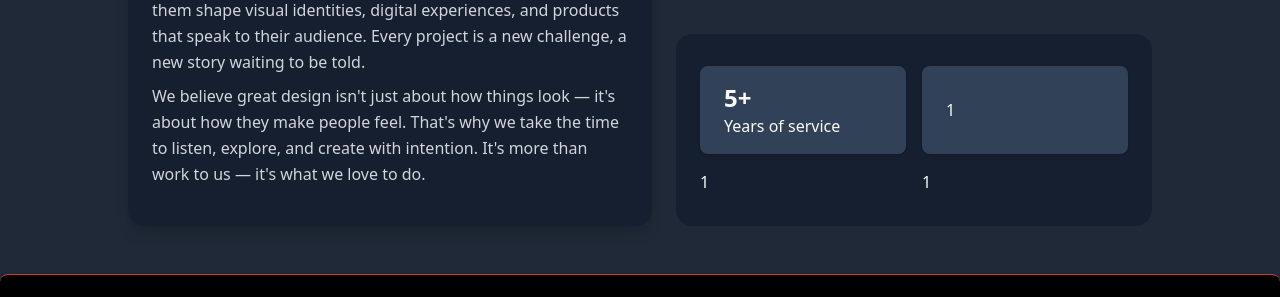
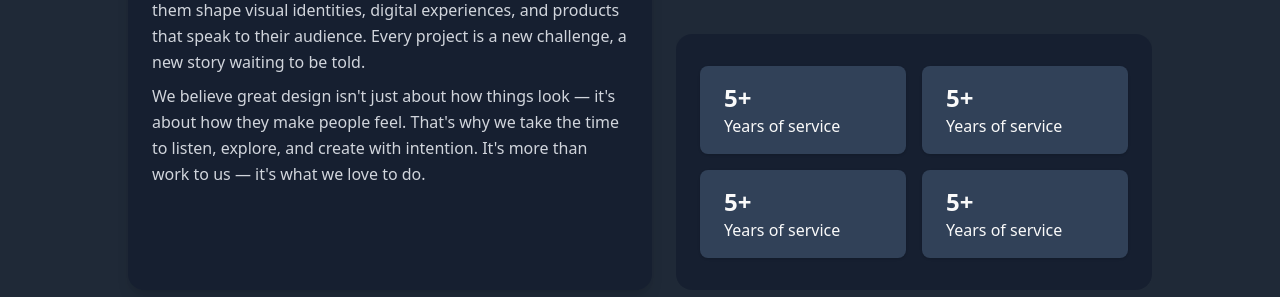
Before and after one commit to KlasniMisho123/All-company, a Next.js app: page /aboutus in a window 1280 px wide. Shown: the part 845-1142 px from the top of the page. Built offline with nearby package versions, Linux system fonts and the light colour scheme.

Commit message:
aboutus commmit

```diff
--- a/app/aboutus/page.tsx
+++ b/app/aboutus/page.tsx
@@ -1,5 +1,6 @@
 import React from 'react'
 import { Urbanist } from 'next/font/google';
+import StoryStatCard from '@/components/StoryStatCard';
 
 
 const urbanist = Urbanist({ subsets: ['latin'], weight: ['400', '700'] });
@@ -57,15 +58,22 @@ export default function aboutus() {
               </div>
 
               <div className='flex-1 grid grid-cols-2 gap-4 shadow-lg bg-slate-900/50 rounded-2xl py-8 px-6 '>
-                <div className='shadow bg-slate-700 rounded-lg py-4 px-6'>
-                  <h2 className='text-2xl font-bold'>5+ </h2>
-                  <h4>Years of service </h4>
-                </div>
-                <div className='shadow bg-slate-700 rounded-lg py-8 px-6'>
-                  1
-                </div>
-                <div>1</div>
-                <div>1</div>
+                <StoryStatCard
+                  stat={5}
+                  statTitle={"Years of service"}
+                />
+                <StoryStatCard
+                  stat={5}
+                  statTitle={"Years of service"}
+                />
+                <StoryStatCard
+                  stat={5}
+                  statTitle={"Years of service"}
+                />
+                <StoryStatCard
+                  stat={5}
+                  statTitle={"Years of service"}
+                />
               </div>
 
             </div>
```
Also changed, not shown: components/StoryStatCard.tsx (+7 -1 lines).
